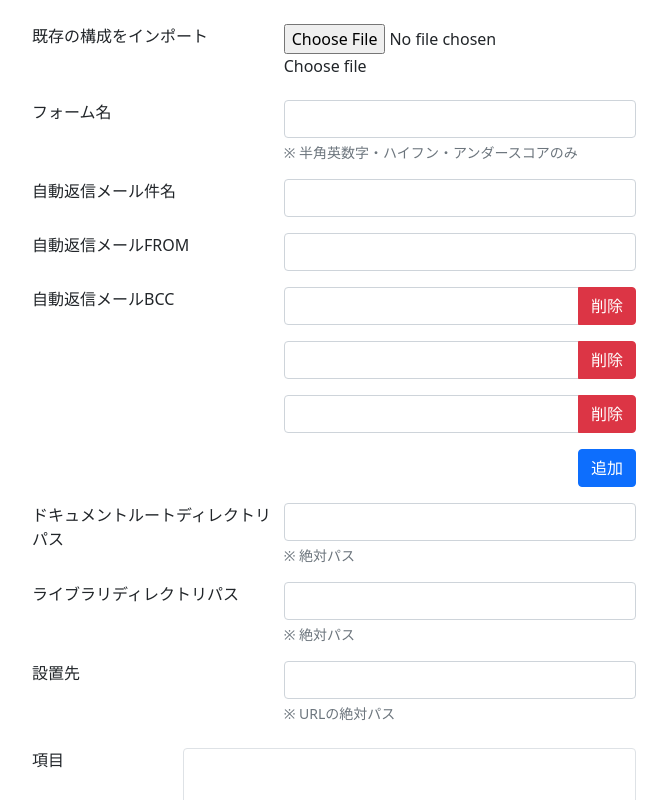
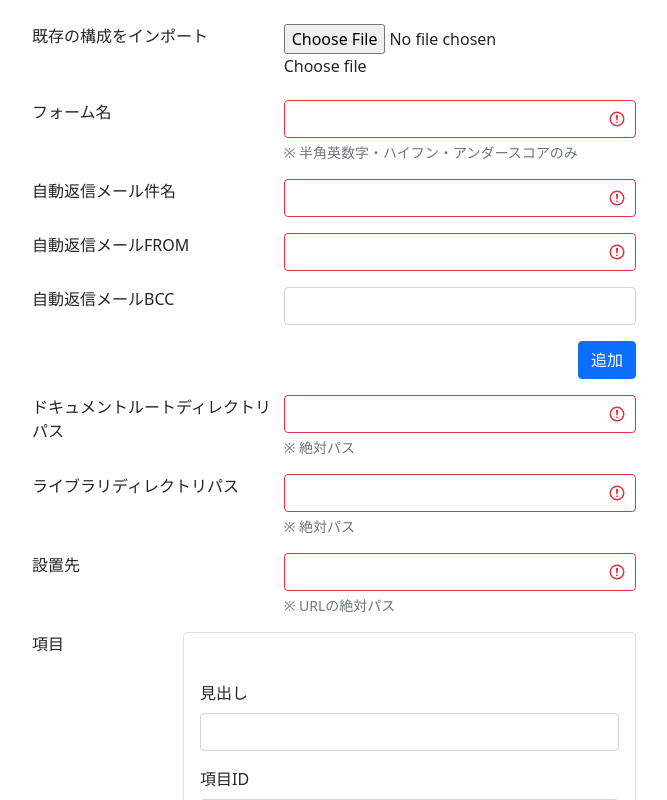
Before and after one commit to SimpleWayCorp/inquiry_php_generator, a Vue app: page / in a window 1280 px wide. Shown: the top 800 px of the page, without its empty margins (306-973 px from the left). Built offline with nearby package versions, Linux system fonts and the light colour scheme.

Commit message:
バリデーション

```diff
--- a/src/App.vue
+++ b/src/App.vue
@@ -9,23 +9,33 @@
             <label class="custom-file-label" for="inputFile">Choose file</label>
           </div>
         </div>
+        {{ errorMsgs.formName }}
+
         <div class="row mb-3">
           <label class="col-5">フォーム名</label>
           <div class="col-7 p-0">
-            <input v-model="formName" class="col-12 form-control" type="text">
-            <div class="form-text">※ 半角英数字・ハイフン・アンダースコアのみ</div>
+              <input v-model="formName" :class="{ 'is-invalid': true }" class="form-control" type="text">
+              <!-- <span v-if="errorMsgs.formName.length" class="invalid-feedback">{{ errorMsgs.formName }}</span> -->
+              <div class="form-text">※ 半角英数字・ハイフン・アンダースコアのみ</div>
           </div>
         </div>
-        <label-form v-model="subject"></label-form>
-        {{ subject }}
-        <!-- <div class="row mb-3">
+
+        <div class="row mb-3">
           <label class="col-5">自動返信メール件名</label>
-          <div class="col-7 p-0"><input v-model="subject" class="form-control" type="text"></div>
-        </div> -->
+          <div class="col-7 p-0">
+              <input v-model="subject" :class="{ 'is-invalid': true }" class="form-control" type="text">
+              <!-- <span v-if="errorMsgs.subject.length" class="invalid-feedback">{{ errorMsgs.subject }}</span> -->
+          </div>
+        </div>
+
         <div class="row mb-3">
           <label class="col-5">自動返信メールFROM</label>
-          <div class="col-7 p-0"><input class="form-control" type="text"></div>
+          <div class="col-7 p-0">
+              <input v-model="from" :class="{ 'is-invalid': true }" class="form-control" type="text">
+              <!-- <span v-if="errorMsgs.from.length" class="invalid-feedback">{{ errorMsgs.from }}</span> -->
+          </div>
         </div>
+
         <div class="row mb-3">
           <label class="col-5">自動返信メールBCC</label>
           <div class="col-7 p-0">
@@ -38,27 +48,34 @@
             </div>
           </div>
         </div>
+
         <div class="row mb-3">
           <label class="col-5">ドキュメントルートディレクトリパス</label>
           <div class="col-7 p-0">
-            <input class="form-control" type="text">
-            <div class="form-text">※ 絶対パス</div>
+              <input v-model="publicPath" :class="{ 'is-invalid': true }" class="form-control" type="text">
+              <!-- <span v-if="errorMsgs.publicPath.length" class="invalid-feedback">{{ errorMsgs.publicPath }}</span> -->
+              <div class="form-text">※ 絶対パス</div>
           </div>
         </div>
+
         <div class="row mb-3">
           <label class="col-5">ライブラリディレクトリパス</label>
           <div class="col-7 p-0">
-            <input class="form-control" type="text">
-            <div class="form-text">※ 絶対パス</div>
+              <input v-model="privatePath" :class="{ 'is-invalid': true }" class="form-control" type="text">
+              <!-- <span v-if="errorMsgs.privatePath.length" class="invalid-feedback">{{ errorMsgs.privatePath }}</span> -->
+              <div class="form-text">※ 絶対パス</div>
           </div>
         </div>
-        <div class="row mb-4">
+
+        <div class="row mb-3">
           <label class="col-5">設置先</label>
           <div class="col-7 p-0">
-            <input class="form-control" type="text">
-            <div class="form-text">※ URLの絶対パス</div>
+              <input v-model="urlPath" :class="{ 'is-invalid': true }" class="form-control" type="text">
+              <!-- <span v-if="errorMsgs.urlPath.length" class="invalid-feedback">{{ errorMsgs.urlPath }}</span> -->
+              <div class="form-text">※ URLの絶対パス</div>
           </div>
         </div>
+
         <div class="row mb-5">
           <label class="col-3">項目</label>
           <div class="col-9 p-0">
@@ -103,7 +120,7 @@
           </div>
         </div>
         <div class="row">
-          <button @click="downLoad" class="btn btn-primary">ダウンロード</button>
+          <button @click="validate" class="btn btn-primary">ダウンロード</button>
         </div>
       </div>
     </div>
@@ -111,28 +128,35 @@
 </template>
 
 <script>
-import LabelForm from "./components/LabelForm.vue"
 
 export default {
   name: 'App',
   data(){
     return {
-      formName: "",
-      subject: "",
-      from: "",
+      formName: null,
+      subject: null,
+      from: null,
       bcc: [
         { id: 1, address: "" },
-        { id: 2, address: "" },
-        { id: 3, address: "" }
       ],
-      publicPath: "",
-      privatePath: "",
-      urlPath: "",
+      publicPath: null,
+      privatePath: null,
+      urlPath: null,
       items: [
         {
           id: 1
         }
-      ]
+      ],
+      isError: false,
+      errorMsgs: {
+        errFormName: [],
+        errSubject: [],
+        errFrom: [],
+        errBcc: [],
+        errPublicPath: [],
+        errPrivatePath: [],
+        errUrlPath: [],
+      }
     }
   },
   methods: {
@@ -155,12 +179,10 @@ export default {
     deleteItem(index){
       this.items.splice(index, 1)
     },
-    downLoad(){
-
+    validate(){
+      if(!this.formName) this.errorMsgs.formName.push("入力必須です")
+      if(!this.subject) this.errorMsgs.subject.push("入力必須です")
     }
-  },
-  components: {
-    LabelForm
   }
 }
 </script>
--- a/src/components/LabelForm.vue
+++ b/src/components/LabelForm.vue
@@ -1,7 +1,14 @@
 <template>
     <div class="row mb-3">
-        <label class="col-5">自動返信メール件名</label>
-        <div class="col-7 p-0"><input :value="subject" @input="$emit('input', $event.target.value)" class="form-control" type="text"></div>
+        <label class="col-5">{{ label }}</label>
+        <div class="col-7 p-0">
+            <input :value="subject" @input="$emit('input', subject = $event.target.value)
+            unenteredCheck(subject)" :class="{ 'is-invalid': isErr }" class="form-control" type="text">
+            {{ subject }}
+            {{ isErr }}
+            <span v-if="isErr" class="invalid-feedback">error</span>
+            <div v-if="isFormText" class="form-text">{{ formText }}</div>
+        </div>
     </div>
 </template>
 
@@ -10,11 +17,37 @@ export default {
     props: {
         value: {
             type: String,
-        }
+            require: true
+        },
+        propsLabel: {
+            type: String,
+            require: true
+        },
+        propsIsFormText: {
+            type: Boolean,
+            default: false
+        },
+        propsFormText: {
+            type: String
+        },
+
     },
     data(){
         return {
-            subject: this.value
+            subject: this.value,
+            label: this.propsLabel,
+            isFormText: this.propsIsFormText,
+            formText: this.propsFormText,
+            isErr: this.propsIsErr
+        }
+    },
+    methods: {
+        inputProcess(){
+            this.$emit('input', this.subject = this.$event.target.value)
+            this.unenteredCheck(this.subject)
+        },
+        unenteredCheck(){
+            this.propsUnenteredCheck(this.subject)
         }
     }
 }
```
